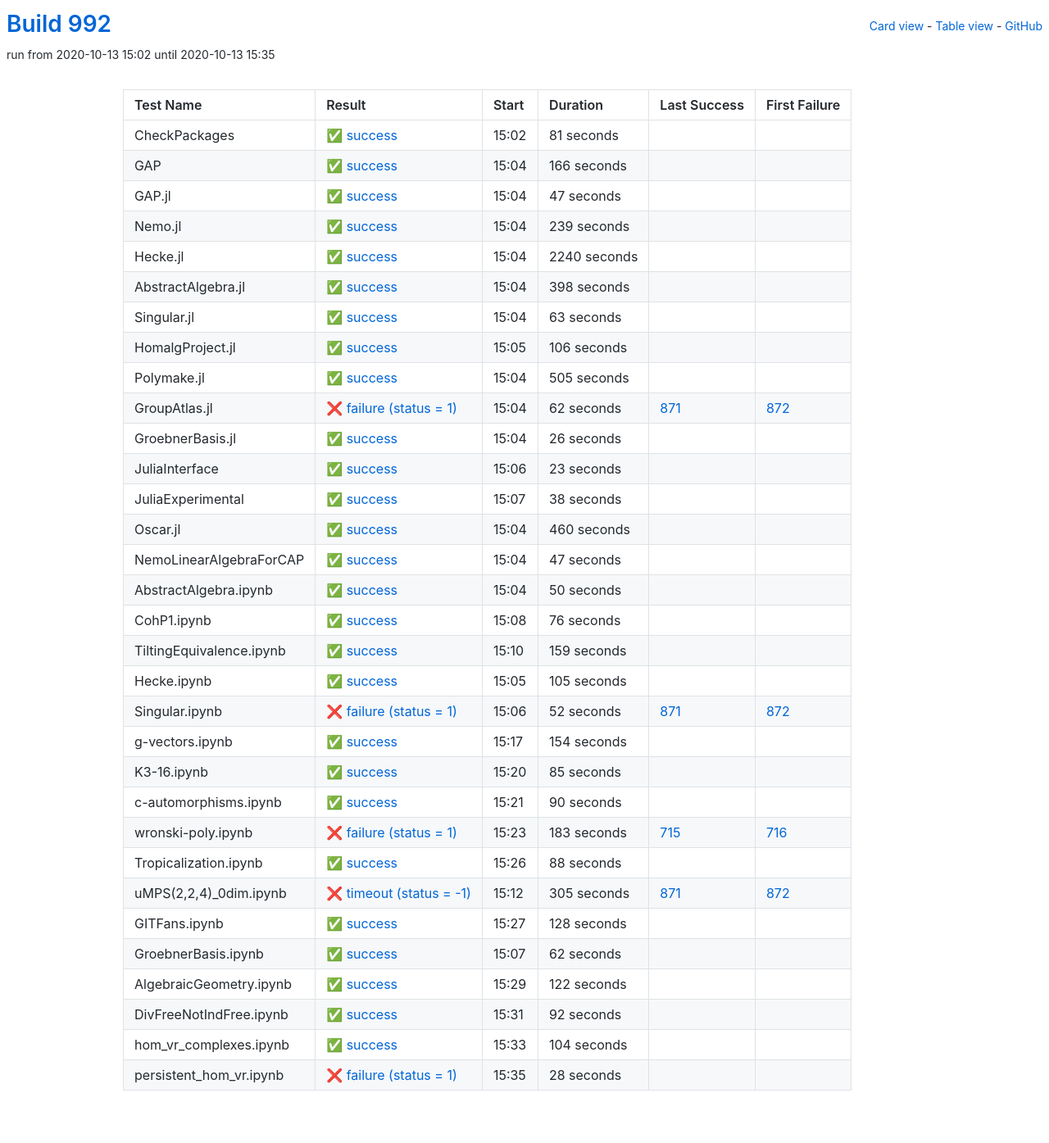
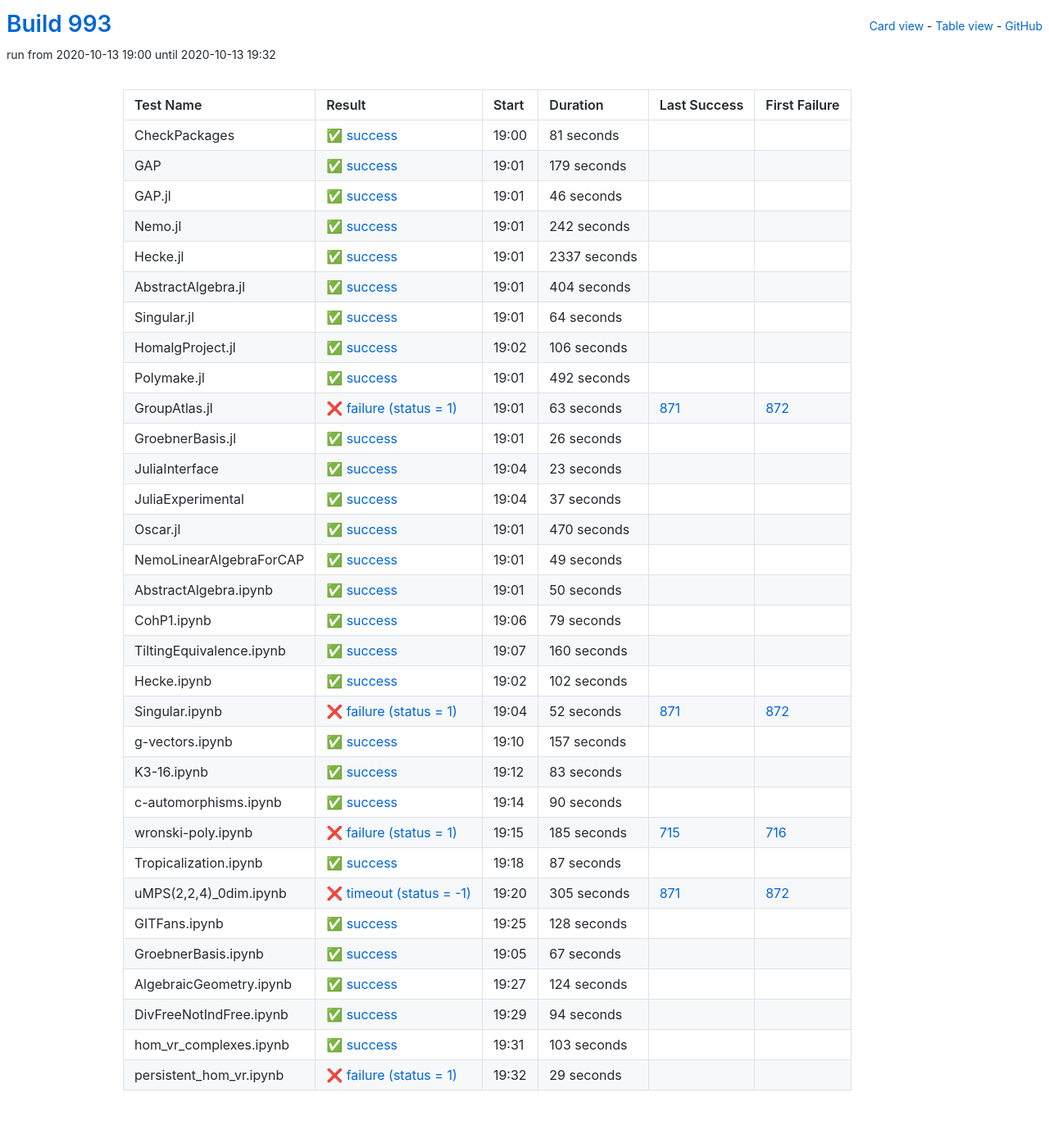
Before and after one commit to oscar-system/oscar-ci-status-stable, a Jekyll site: the page built from table.html, in a window 1280 px wide. Shown: the whole page at 82% size. Built offline with Jekyll 4.4.1, drawn with Linux system fonts in a browser that asks for light colours.

Commit message:
Build #993

```diff
--- a/_data/ci.yml
+++ b/_data/ci.yml
@@ -1,6 +1,6 @@
 ---
-build: 992
-build_url: https://oscarci.mathematik.uni-kl.de/job/oscar-stable/992/
+build: 993
+build_url: https://oscarci.mathematik.uni-kl.de/job/oscar-stable/993/
 job: oscar-stable
 organization: oscar-system
 repo: oscar-ci-status-stable
@@ -8,8 +8,8 @@ repourl: https://github.com/oscar-system/oscar-ci-status-stable
 tests:
 - name: CheckPackages
   id: checkpackages
-  log: https://oscarci.mathematik.uni-kl.de/job/oscar-stable/992/artifact/logs/build-992/CheckPackages.log
-  start: 2020-10-13 15:02
+  log: https://oscarci.mathematik.uni-kl.de/job/oscar-stable/993/artifact/logs/build-993/CheckPackages.log
+  start: 2020-10-13 19:00
   success: true
   exitcode: 0
   status: success
@@ -20,80 +20,80 @@ tests:
   first_failure_url:
 - name: GAP
   id: gap
-  log: https://oscarci.mathematik.uni-kl.de/job/oscar-stable/992/artifact/logs/build-992/GAP.log
-  start: 2020-10-13 15:04
+  log: https://oscarci.mathematik.uni-kl.de/job/oscar-stable/993/artifact/logs/build-993/GAP.log
+  start: 2020-10-13 19:01
   success: true
   exitcode: 0
   status: success
-  duration: 166
+  duration: 179
   last_success: false
   last_success_url:
   first_failure: false
   first_failure_url:
 - name: GAP.jl
   id: gap-jl
-  log: https://oscarci.mathematik.uni-kl.de/job/oscar-stable/992/artifact/logs/build-992/GAP.jl.log
-  start: 2020-10-13 15:04
+  log: https://oscarci.mathematik.uni-kl.de/job/oscar-stable/993/artifact/logs/build-993/GAP.jl.log
+  start: 2020-10-13 19:01
   success: true
   exitcode: 0
   status: success
-  duration: 47
+  duration: 46
   last_success: false
   last_success_url:
   first_failure: false
   first_failure_url:
 - name: Nemo.jl
   id: nemo-jl
-  log: https://oscarci.mathematik.uni-kl.de/job/oscar-stable/992/artifact/logs/build-992/Nemo.jl.log
-  start: 2020-10-13 15:04
+  log: https://oscarci.mathematik.uni-kl.de/job/oscar-stable/993/artifact/logs/build-993/Nemo.jl.log
+  start: 2020-10-13 19:01
   success: true
   exitcode: 0
   status: success
-  duration: 239
+  duration: 242
   last_success: false
   last_success_url:
   first_failure: false
   first_failure_url:
 - name: Hecke.jl
   id: hecke-jl
-  log: https://oscarci.mathematik.uni-kl.de/job/oscar-stable/992/artifact/logs/build-992/Hecke.jl.log
-  start: 2020-10-13 15:04
+  log: https://oscarci.mathematik.uni-kl.de/job/oscar-stable/993/artifact/logs/build-993/Hecke.jl.log
+  start: 2020-10-13 19:01
   success: true
   exitcode: 0
   status: success
-  duration: 2240
+  duration: 2337
   last_success: false
   last_success_url:
   first_failure: false
   first_failure_url:
 - name: AbstractAlgebra.jl
   id: abstractalgebra-jl
-  log: https://oscarci.mathematik.uni-kl.de/job/oscar-stable/992/artifact/logs/build-992/AbstractAlgebra.jl.log
-  start: 2020-10-13 15:04
+  log: https://oscarci.mathematik.uni-kl.de/job/oscar-stable/993/artifact/logs/build-993/AbstractAlgebra.jl.log
+  start: 2020-10-13 19:01
   success: true
   exitcode: 0
   status: success
-  duration: 398
+  duration: 404
   last_success: false
   last_success_url:
   first_failure: false
   first_failure_url:
 - name: Singular.jl
   id: singular-jl
-  log: https://oscarci.mathematik.uni-kl.de/job/oscar-stable/992/artifact/logs/build-992/Singular.jl.log
-  start: 2020-10-13 15:04
+  log: https://oscarci.mathematik.uni-kl.de/job/oscar-stable/993/artifact/logs/build-993/Singular.jl.log
+  start: 2020-10-13 19:01
   success: true
   exitcode: 0
   status: success
-  duration: 63
+  duration: 64
   last_success: false
   last_success_url:
   first_failure: false
   first_failure_url:
 - name: HomalgProject.jl
   id: homalgproject-jl
-  log: https://oscarci.mathematik.uni-kl.de/job/oscar-stable/992/artifact/logs/build-992/HomalgProject.jl.log
-  start: 2020-10-13 15:05
+  log: https://oscarci.mathematik.uni-kl.de/job/oscar-stable/993/artifact/logs/build-993/HomalgProject.jl.log
+  start: 2020-10-13 19:02
   success: true
   exitcode: 0
   status: success
@@ -104,32 +104,32 @@ tests:
   first_failure_url:
 - name: Polymake.jl
   id: polymake-jl
-  log: https://oscarci.mathematik.uni-kl.de/job/oscar-stable/992/artifact/logs/build-992/Polymake.jl.log
-  start: 2020-10-13 15:04
+  log: https://oscarci.mathematik.uni-kl.de/job/oscar-stable/993/artifact/logs/build-993/Polymake.jl.log
+  start: 2020-10-13 19:01
   success: true
   exitcode: 0
   status: success
-  duration: 505
+  duration: 492
   last_success: false
   last_success_url:
   first_failure: false
   first_failure_url:
 - name: GroupAtlas.jl
   id: groupatlas-jl
-  log: https://oscarci.mathematik.uni-kl.de/job/oscar-stable/992/artifact/logs/build-992/GroupAtlas.jl.log
-  start: 2020-10-13 15:04
+  log: https://oscarci.mathematik.uni-kl.de/job/oscar-stable/993/artifact/logs/build-993/GroupAtlas.jl.log
+  start: 2020-10-13 19:01
   success: false
   exitcode: 1
   status: failure
-  duration: 62
+  duration: 63
   last_success: 871
   last_success_url: https://oscarci.mathematik.uni-kl.de/job/oscar-stable/871/
   first_failure: 872
   first_failure_url: https://oscarci.mathematik.uni-kl.de/job/oscar-stable/872/
 - name: GroebnerBasis.jl
   id: groebnerbasis-jl
-  log: https://oscarci.mathematik.uni-kl.de/job/oscar-stable/992/artifact/logs/build-992/GroebnerBasis.jl.log
-  start: 2020-10-13 15:04
+  log: https://oscarci.mathematik.uni-kl.de/job/oscar-stable/993/artifact/logs/build-993/GroebnerBasis.jl.log
+  start: 2020-10-13 19:01
   success: true
   exitcode: 0
   status: success
@@ -140,8 +140,8 @@ tests:
   first_failure_url:
 - name: JuliaInterface
   id: juliainterface
-  log: https://oscarci.mathematik.uni-kl.de/job/oscar-stable/992/artifact/logs/build-992/JuliaInterface.log
-  start: 2020-10-13 15:06
+  log: https://oscarci.mathematik.uni-kl.de/job/oscar-stable/993/artifact/logs/build-993/JuliaInterface.log
+  start: 2020-10-13 19:04
   success: true
   exitcode: 0
   status: success
@@ -152,44 +152,44 @@ tests:
   first_failure_url:
 - name: JuliaExperimental
   id: juliaexperimental
-  log: https://oscarci.mathematik.uni-kl.de/job/oscar-stable/992/artifact/logs/build-992/JuliaExperimental.log
-  start: 2020-10-13 15:07
+  log: https://oscarci.mathematik.uni-kl.de/job/oscar-stable/993/artifact/logs/build-993/JuliaExperimental.log
+  start: 2020-10-13 19:04
   success: true
   exitcode: 0
   status: success
-  duration: 38
+  duration: 37
   last_success: false
   last_success_url:
   first_failure: false
   first_failure_url:
 - name: Oscar.jl
   id: oscar-jl
-  log: https://oscarci.mathematik.uni-kl.de/job/oscar-stable/992/artifact/logs/build-992/Oscar.jl.log
-  start: 2020-10-13 15:04
+  log: https://oscarci.mathematik.uni-kl.de/job/oscar-stable/993/artifact/logs/build-993/Oscar.jl.log
+  start: 2020-10-13 19:01
   success: true
   exitcode: 0
   status: success
-  duration: 460
+  duration: 470
   last_success: false
   last_success_url:
   first_failure: false
   first_failure_url:
 - name: NemoLinearAlgebraForCAP
   id: nemolinearalgebraforcap
-  log: https://oscarci.mathematik.uni-kl.de/job/oscar-stable/992/artifact/logs/build-992/NemoLinearAlgebraForCAP.log
-  start: 2020-10-13 15:04
+  log: https://oscarci.mathematik.uni-kl.de/job/oscar-stable/993/artifact/logs/build-993/NemoLinearAlgebraForCAP.log
+  start: 2020-10-13 19:01
   success: true
   exitcode: 0
   status: success
-  duration: 47
+  duration: 49
   last_success: false
   last_success_url:
   first_failure: false
   first_failure_url:
 - name: AbstractAlgebra.ipynb
   id: abstractalgebra-ipynb
-  log: https://oscarci.mathematik.uni-kl.de/job/oscar-stable/992/artifact/logs/build-992/AbstractAlgebra.ipynb.log
-  start: 2020-10-13 15:04
+  log: https://oscarci.mathematik.uni-kl.de/job/oscar-stable/993/artifact/logs/build-993/AbstractAlgebra.ipynb.log
+  start: 2020-10-13 19:01
   success: true
   exitcode: 0
   status: success
@@ -200,44 +200,44 @@ tests:
   first_failure_url:
 - name: CohP1.ipynb
   id: cohp1-ipynb
-  log: https://oscarci.mathematik.uni-kl.de/job/oscar-stable/992/artifact/logs/build-992/CohP1.ipynb.log
-  start: 2020-10-13 15:08
+  log: https://oscarci.mathematik.uni-kl.de/job/oscar-stable/993/artifact/logs/build-993/CohP1.ipynb.log
+  start: 2020-10-13 19:06
   success: true
   exitcode: 0
   status: success
-  duration: 76
+  duration: 79
   last_success: false
   last_success_url:
   first_failure: false
   first_failure_url:
 - name: TiltingEquivalence.ipynb
   id: tiltingequivalence-ipynb
-  log: https://oscarci.mathematik.uni-kl.de/job/oscar-stable/992/artifact/logs/build-992/TiltingEquivalence.ipynb.log
-  start: 2020-10-13 15:10
+  log: https://oscarci.mathematik.uni-kl.de/job/oscar-stable/993/artifact/logs/build-993/TiltingEquivalence.ipynb.log
+  start: 2020-10-13 19:07
   success: true
   exitcode: 0
   status: success
-  duration: 159
+  duration: 160
   last_success: false
   last_success_url:
   first_failure: false
   first_failure_url:
 - name: Hecke.ipynb
   id: hecke-ipynb
-  log: https://oscarci.mathematik.uni-kl.de/job/oscar-stable/992/artifact/logs/build-992/Hecke.ipynb.log
-  start: 2020-10-13 15:05
+  log: https://oscarci.mathematik.uni-kl.de/job/oscar-stable/993/artifact/logs/build-993/Hecke.ipynb.log
+  start: 2020-10-13 19:02
   success: true
   exitcode: 0
   status: success
-  duration: 105
+  duration: 102
   last_success: false
   last_success_url:
   first_failure: false
   first_failure_url:
 - name: Singular.ipynb
   id: singular-ipynb
-  log: https://oscarci.mathematik.uni-kl.de/job/oscar-stable/992/artifact/logs/build-992/Singular.ipynb.log
-  start: 2020-10-13 15:06
+  log: https://oscarci.mathematik.uni-kl.de/job/oscar-stable/993/artifact/logs/build-993/Singular.ipynb.log
+  start: 2020-10-13 19:04
   success: false
   exitcode: 1
   status: failure
@@ -248,32 +248,32 @@ tests:
   first_failure_url: https://oscarci.mathematik.uni-kl.de/job/oscar-stable/872/
 - name: g-vectors.ipynb
   id: g-vectors-ipynb
-  log: https://oscarci.mathematik.uni-kl.de/job/oscar-stable/992/artifact/logs/build-992/g-vectors.ipynb.log
-  start: 2020-10-13 15:17
+  log: https://oscarci.mathematik.uni-kl.de/job/oscar-stable/993/artifact/logs/build-993/g-vectors.ipynb.log
+  start: 2020-10-13 19:10
   success: true
   exitcode: 0
   status: success
-  duration: 154
+  duration: 157
   last_success: false
   last_success_url:
   first_failure: false
   first_failure_url:
 - name: K3-16.ipynb
   id: k3-16-ipynb
-  log: https://oscarci.mathematik.uni-kl.de/job/oscar-stable/992/artifact/logs/build-992/K3-16.ipynb.log
-  start: 2020-10-13 15:20
+  log: https://oscarci.mathematik.uni-kl.de/job/oscar-stable/993/artifact/logs/build-993/K3-16.ipynb.log
+  start: 2020-10-13 19:12
   success: true
   exitcode: 0
   status: success
-  duration: 85
+  duration: 83
   last_success: false
   last_success_url:
   first_failure: false
   first_failure_url:
 - name: c-automorphisms.ipynb
   id: c-automorphisms-ipynb
-  log: https://oscarci.mathematik.uni-kl.de/job/oscar-stable/992/artifact/logs/build-992/c-automorphisms.ipynb.log
-  start: 2020-10-13 15:21
+  log: https://oscarci.mathematik.uni-kl.de/job/oscar-stable/993/artifact/logs/build-993/c-automorphisms.ipynb.log
+  start: 2020-10-13 19:14
   success: true
   exitcode: 0
   status: success
@@ -284,32 +284,32 @@ tests:
   first_failure_url:
 - name: wronski-poly.ipynb
   id: wronski-poly-ipynb
-  log: https://oscarci.mathematik.uni-kl.de/job/oscar-stable/992/artifact/logs/build-992/wronski-poly.ipynb.log
-  start: 2020-10-13 15:23
+  log: https://oscarci.mathematik.uni-kl.de/job/oscar-stable/993/artifact/logs/build-993/wronski-poly.ipynb.log
+  start: 2020-10-13 19:15
   success: false
   exitcode: 1
   status: failure
-  duration: 183
+  duration: 185
   last_success: 715
   last_success_url: https://oscarci.mathematik.uni-kl.de/job/oscar-stable/715/
   first_failure: 716
   first_failure_url: https://oscarci.mathematik.uni-kl.de/job/oscar-stable/716/
 - name: Tropicalization.ipynb
   id: tropicalization-ipynb
-  log: https://oscarci.mathematik.uni-kl.de/job/oscar-stable/992/artifact/logs/build-992/Tropicalization.ipynb.log
-  start: 2020-10-13 15:26
+  log: https://oscarci.mathematik.uni-kl.de/job/oscar-stable/993/artifact/logs/build-993/Tropicalization.ipynb.log
+  start: 2020-10-13 19:18
   success: true
   exitcode: 0
   status: success
-  duration: 88
+  duration: 87
   last_success: false
   last_success_url:
   first_failure: false
   first_failure_url:
 - name: uMPS(2,2,4)_0dim.ipynb
   id: umps-2-2-4-0dim-ipynb
-  log: https://oscarci.mathematik.uni-kl.de/job/oscar-stable/992/artifact/logs/build-992/uMPS-2-2-4-_0dim.ipynb.log
-  start: 2020-10-13 15:12
+  log: https://oscarci.mathematik.uni-kl.de/job/oscar-stable/993/artifact/logs/build-993/uMPS-2-2-4-_0dim.ipynb.log
+  start: 2020-10-13 19:20
   success: false
   exitcode: -1
   status: timeout
@@ -320,8 +320,8 @@ tests:
   first_failure_url: https://oscarci.mathematik.uni-kl.de/job/oscar-stable/872/
 - name: GITFans.ipynb
   id: gitfans-ipynb
-  log: https://oscarci.mathematik.uni-kl.de/job/oscar-stable/992/artifact/logs/build-992/GITFans.ipynb.log
-  start: 2020-10-13 15:27
+  log: https://oscarci.mathematik.uni-kl.de/job/oscar-stable/993/artifact/logs/build-993/GITFans.ipynb.log
+  start: 2020-10-13 19:25
   success: true
   exitcode: 0
   status: success
@@ -332,60 +332,60 @@ tests:
   first_failure_url:
 - name: GroebnerBasis.ipynb
   id: groebnerbasis-ipynb
-  log: https://oscarci.mathematik.uni-kl.de/job/oscar-stable/992/artifact/logs/build-992/GroebnerBasis.ipynb.log
-  start: 2020-10-13 15:07
+  log: https://oscarci.mathematik.uni-kl.de/job/oscar-stable/993/artifact/logs/build-993/GroebnerBasis.ipynb.log
+  start: 2020-10-13 19:05
   success: true
   exitcode: 0
   status: success
-  duration: 62
+  duration: 67
   last_success: false
   last_success_url:
   first_failure: false
   first_failure_url:
 - name: AlgebraicGeometry.ipynb
   id: algebraicgeometry-ipynb
-  log: https://oscarci.mathematik.uni-kl.de/job/oscar-stable/992/artifact/logs/build-992/AlgebraicGeometry.ipynb.log
-  start: 2020-10-13 15:29
+  log: https://oscarci.mathematik.uni-kl.de/job/oscar-stable/993/artifact/logs/build-993/AlgebraicGeometry.ipynb.log
+  start: 2020-10-13 19:27
   success: true
   exitcode: 0
   status: success
-  duration: 122
+  duration: 124
   last_success: false
   last_success_url:
   first_failure: false
   first_failure_url:
 - name: DivFreeNotIndFree.ipynb
   id: divfreenotindfree-ipynb
-  log: https://oscarci.mathematik.uni-kl.de/job/oscar-stable/992/artifact/logs/build-992/DivFreeNotIndFree.ipynb.log
-  start: 2020-10-13 15:31
+  log: https://oscarci.mathematik.uni-kl.de/job/oscar-stable/993/artifact/logs/build-993/DivFreeNotIndFree.ipynb.log
+  start: 2020-10-13 19:29
   success: true
   exitcode: 0
   status: success
-  duration: 92
+  duration: 94
   last_success: false
   last_success_url:
   first_failure: false
   first_failure_url:
 - name: hom_vr_complexes.ipynb
   id: hom-vr-complexes-ipynb
-  log: https://oscarci.mathematik.uni-kl.de/job/oscar-stable/992/artifact/logs/build-992/hom_vr_complexes.ipynb.log
-  start: 2020-10-13 15:33
+  log: https://oscarci.mathematik.uni-kl.de/job/oscar-stable/993/artifact/logs/build-993/hom_vr_complexes.ipynb.log
+  start: 2020-10-13 19:31
   success: true
   exitcode: 0
   status: success
-  duration: 104
+  duration: 103
   last_success: false
   last_success_url:
   first_failure: false
   first_failure_url:
 - name: persistent_hom_vr.ipynb
   id: persistent-hom-vr-ipynb
-  log: https://oscarci.mathematik.uni-kl.de/job/oscar-stable/992/artifact/logs/build-992/persistent_hom_vr.ipynb.log
-  start: 2020-10-13 15:35
+  log: https://oscarci.mathematik.uni-kl.de/job/oscar-stable/993/artifact/logs/build-993/persistent_hom_vr.ipynb.log
+  start: 2020-10-13 19:32
   success: false
   exitcode: 1
   status: failure
-  duration: 28
+  duration: 29
   last_success: false
   last_success_url:
   first_failure: false
```
Also changed, not shown: README.md.
